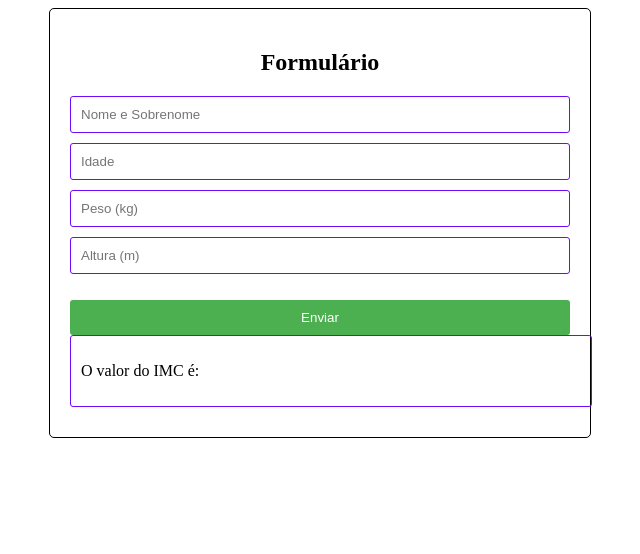
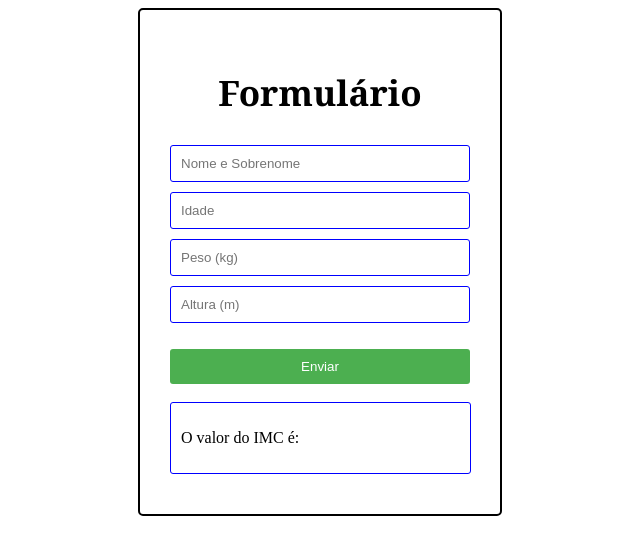
Before and after one commit to eduardoodb/Formulario-20-12-23, a plain HTML site: page index.html in a window 1280 px wide. Shown: the whole page, without its empty margins (320-960 px from the left). Drawn offline with Linux system fonts and the light colour scheme.

Commit message:
Update index.html

```diff
--- a/index.html
+++ b/index.html
@@ -6,15 +6,17 @@
 
     <style>
         .container {
-            width: 500px;
+            width: 300px;
             margin: 0 auto;
-            padding: 20px;
-            border: 1px solid #000000;
+            padding: 30px;
+            border: 2px solid black;
             border-radius: 5px;
         }
 
         .container h2 {
             text-align: center;
+            font-size: 35px;
+            font-family: Georgia, 'Times New Roman', Times, serif;
         }
 
         .container input[type="text"],
@@ -22,7 +24,7 @@
             width: 100%;
             padding: 10px;
             margin-bottom: 10px;
-            border: 1px solid #6d0af7;
+            border: 1px solid blue;
             border-radius: 3px;
         }
 
@@ -37,11 +39,15 @@
         }
 
         .result {
-            width: 100%;
+            width: 93%;
             padding: 10px;
             margin-bottom: 10px;
-            border: 1px solid #6d0af7;
+            border: 1px solid blue;
             border-radius: 3px;
+        }
+
+        .celular {
+            font-size: 20px;
         }
 
     </style>
@@ -60,6 +66,8 @@
 
         <button id="enviar">Enviar</button>
 
+        <br><br>
+
         <div class="result">
             <p id="imc_calculo">O valor do IMC é: </p>
             <p id="imc_message"></p>
```
